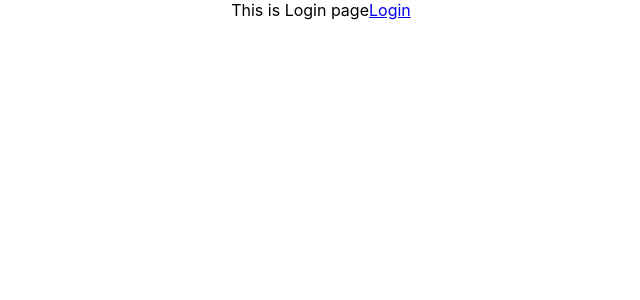
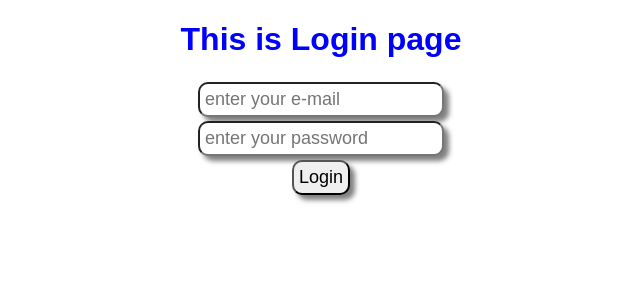
Before and after one commit to RafaelAfrikyan/Education-management, a React (Create React App) app: page / in a window 1280 px wide. Shown: the top 300 px of the page, without its empty margins (319-959 px from the left). Built offline with nearby package versions, Linux system fonts and the light colour scheme.

Commit message:
feat(login): create an initial login page

```diff
--- a/src/App.js
+++ b/src/App.js
@@ -1,19 +1,18 @@
 import "./App.css";
 import { Routes, Route } from "react-router-dom";
 import Layout from "./Components/Layout";
-import Login from "./Components/Login";
 import Home from "./Components/Home";
 import Lectures from "./Components/Lectures";
 import Hall from "./Components/Hall";
 import Course from "./Components/Course";
 import CreateClasslist from "./Components/CreateClasslist";
+import Login from "./Pages/Login";
 
 function App() {
   return (
     <div className="App">
       <Routes>
         <Route path="/" element={<Login />} />
-
         <Route path="/home" element={<Layout />}>
           <Route index element={<Home />} />
           <Route path="lectures" element={<Lectures />} />
--- a/src/Components/Login.jsx
+++ /dev/null
@@ -1,11 +0,0 @@
-import React from "react";
-import { Link } from "react-router-dom";
-
-export default function Login() {
-  return (
-    <div>
-      This is Login page
-      <Link to="/home">Login</Link>
-    </div>
-  );
-}
--- /dev/null
+++ b/src/Pages/Login.css
@@ -0,0 +1,21 @@
+.form {
+  box-sizing: border-box;
+  display: flex;
+  flex-direction: column;
+  justify-content: center;
+  align-items: center;
+  font-family: Arial, Helvetica, sans-serif;
+}
+
+input {
+  font-size: large;
+  font-family: Arial, Helvetica, sans-serif;
+  box-shadow: 5px 5px 5px rgba(0, 0, 0, 0.5);
+  margin: 2px;
+  padding: 5px;
+  border-radius: 10px;
+}
+
+button {
+  font-size: large;
+}
--- /dev/null
+++ b/src/Pages/Login.jsx
@@ -0,0 +1,61 @@
+import React, { useState } from "react";
+import { Link, useNavigate } from "react-router-dom";
+import { usersDataBase } from "./../loginUsersData";
+import "./Login.css";
+
+export default function Login() {
+  const [enteredEmail, setEnteredEmail] = useState("");
+  const [enteredPassword, setEnteredPassword] = useState("");
+  const [formIsValid, setFormIsValid] = useState(false);
+  const navigate = useNavigate();
+
+  const emailChangeHandler = (event) => {
+    setEnteredEmail(event.target.value);
+  };
+
+  const passwordChangeHandler = (event) => {
+    setEnteredPassword(event.target.value);
+  };
+
+  const submitHandler = (event) => {
+    event.preventDefault();
+    if (
+      enteredEmail.trim() === usersDataBase.user1.username &&
+      enteredPassword === usersDataBase.user1.pass
+    ) {
+      setFormIsValid(() => (formIsValid = true));
+      navigate("/home");
+    } else {
+      navigate("/");
+    }
+  };
+
+  return (
+    <div>
+      <form className="form" onSubmit={submitHandler}>
+        <h1 style={{ color: "blue" }}>This is Login page</h1>
+        <div>
+          <input
+            type="email"
+            id="email"
+            value={enteredEmail}
+            onChange={emailChangeHandler}
+            placeholder="enter your e-mail"
+          />
+        </div>
+        <div>
+          <input
+            type="password"
+            id="password"
+            value={enteredPassword}
+            onChange={passwordChangeHandler}
+            placeholder="enter your password"
+          />
+        </div>
+        <Link to="/home">
+          <input type="submit" value="Login" />
+        </Link>
+      </form>
+    </div>
+  );
+}
--- /dev/null
+++ b/src/loginUsersData.js
@@ -0,0 +1,8 @@
+
+
+const usersDataBase = {
+  user1: { username: "avet1995@gmail.com", pass: "12345678" },
+  user2: { username: "rafo1995@gmail.com", pass: "12345678" },
+};
+
+export { usersDataBase };
```
Also changed, not shown: package.json (+8 -1 lines).
